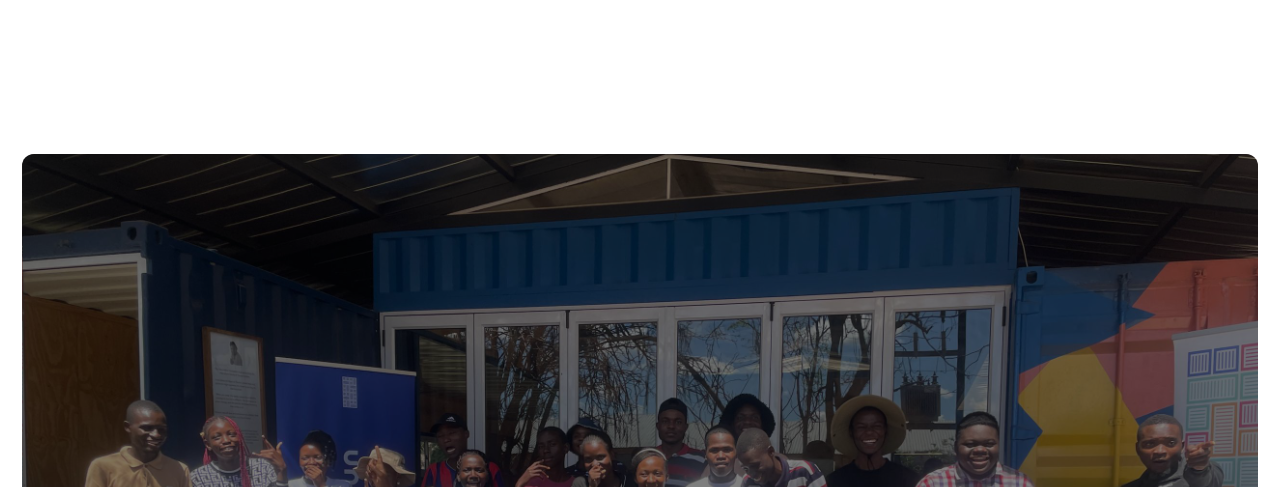
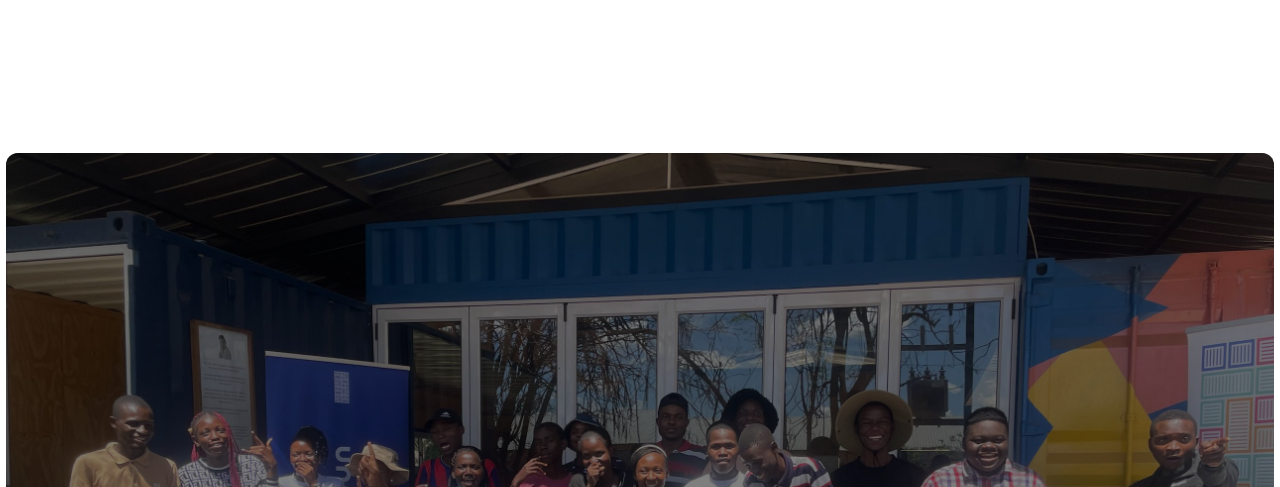
Before and after one commit to webmaster-404/uncommon.org-25, a website built with Vite: page index.html in a window 1280 px wide. Shown: the part 57-544 px from the top of the page. Built offline with nearby package versions, Linux system fonts and the light colour scheme; files whose address does not match are found by name.

Commit message:
Bug fix hero section

```diff
--- a/index.html
+++ b/index.html
@@ -73,7 +73,7 @@
      </div>
     <!-- End of Mobile Nav -->
     <main>
-        <section class="hero container section">
+        <section class="hero section">
             <div class="hero__banner">
                 <h2 class="hero__title">Uncommon.org Class <br> Of 2025</h2>
             </div>
--- a/styles/components/hero.css
+++ b/styles/components/hero.css
@@ -1,6 +1,6 @@
 .hero{
     .hero__banner{
-        width: 98%;
+        width: 99%;
         z-index: -3;
         margin: 0 auto;
         height: 100dvh;
```
